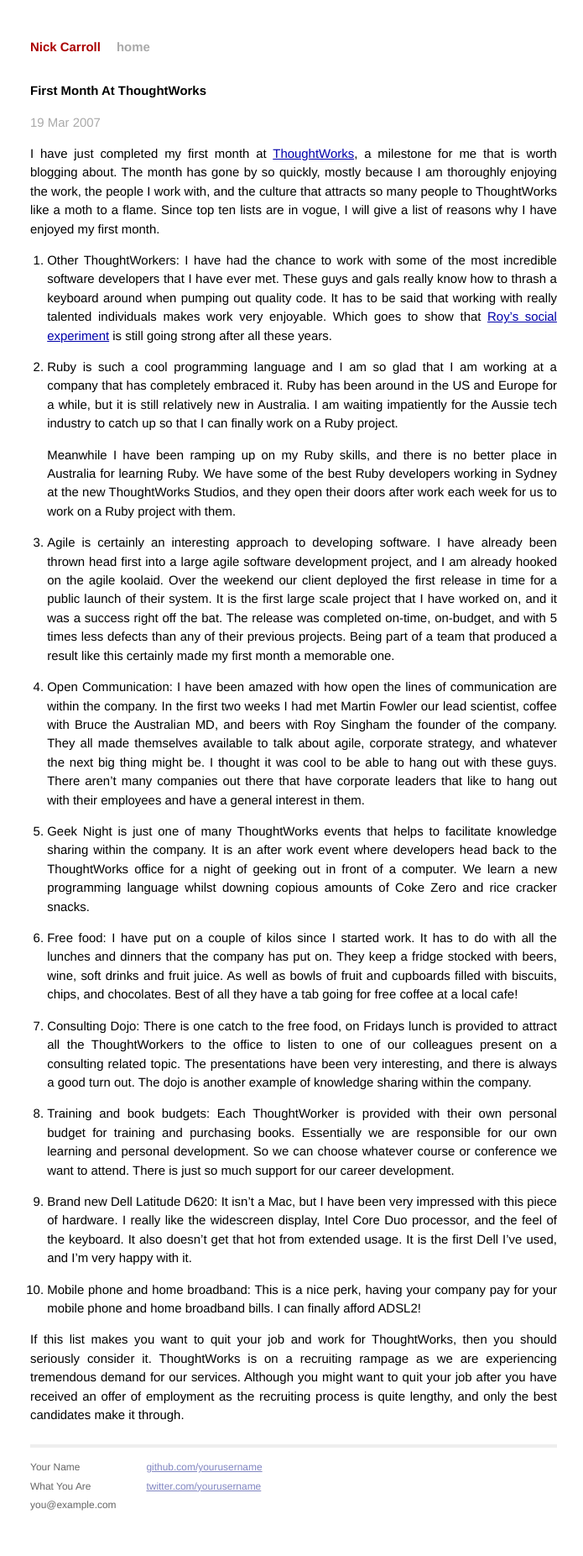
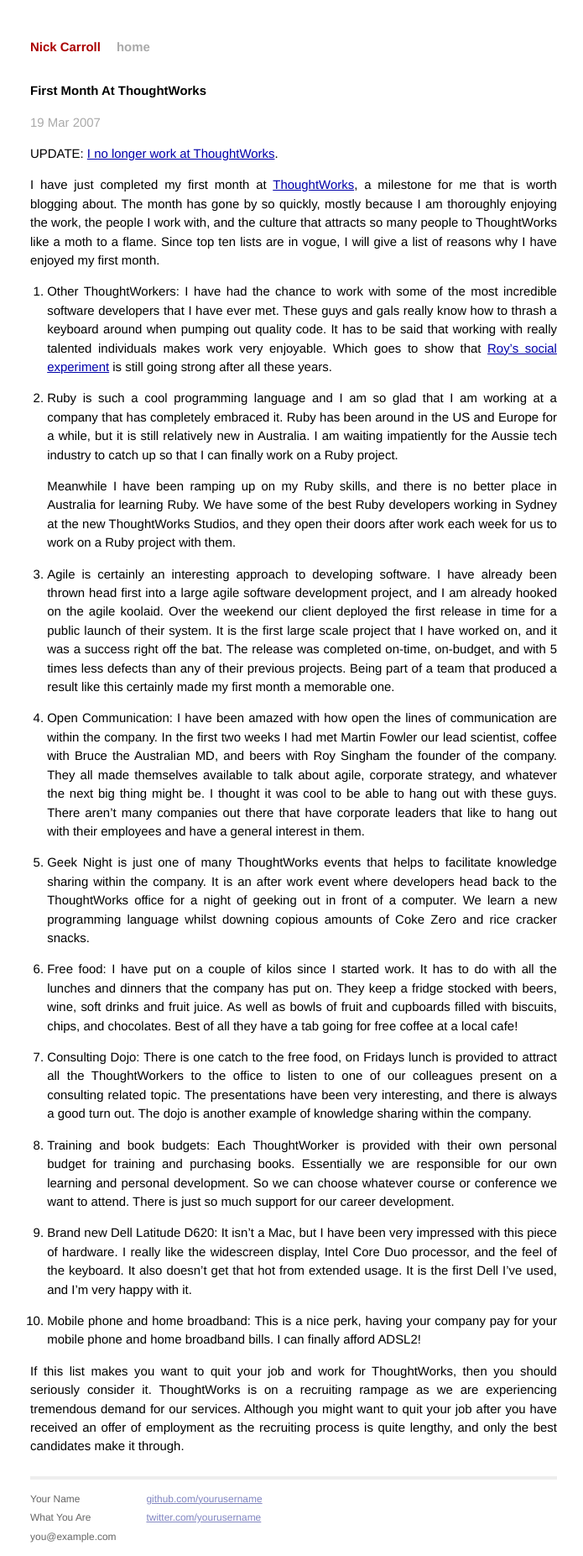
Before and after one commit to ncarroll/ncarroll.github.io, a Jekyll site: the page built from _posts/2007-03-19-first-month-at-thoughtworks.markdown, in a window 1280 px wide. Shown: the whole page at 84% size, without its empty margins (290-985 px from the left). Built offline with Jekyll 4.4.1, drawn with Linux system fonts in a browser that asks for light colours; Markdown is read by kramdown in place of the engine named in the settings; before the commit the page ends 1816 px from its top, so only the background shows below that.

Commit message:
Added update.

```diff
--- a/_posts/2007-03-19-first-month-at-thoughtworks.markdown
+++ b/_posts/2007-03-19-first-month-at-thoughtworks.markdown
@@ -3,6 +3,8 @@ layout: post
 title:  "First Month At ThoughtWorks"
 date:   2007-03-19 23:25:00
 ---
+
+UPDATE: [I no longer work at ThoughtWorks]({{ site.url }}/2010/01/05/last-month-at-thoughtworks/).
 
 I have just completed my first month at [ThoughtWorks](http://www.thoughtworks.com/), a milestone for me that is worth blogging about. The month has gone by so quickly, mostly because I am thoroughly enjoying the work, the people I work with, and the culture that attracts so many people to ThoughtWorks like a moth to a flame. Since top ten lists are in vogue, I will give a list of reasons why I have enjoyed my first month.
 
```
